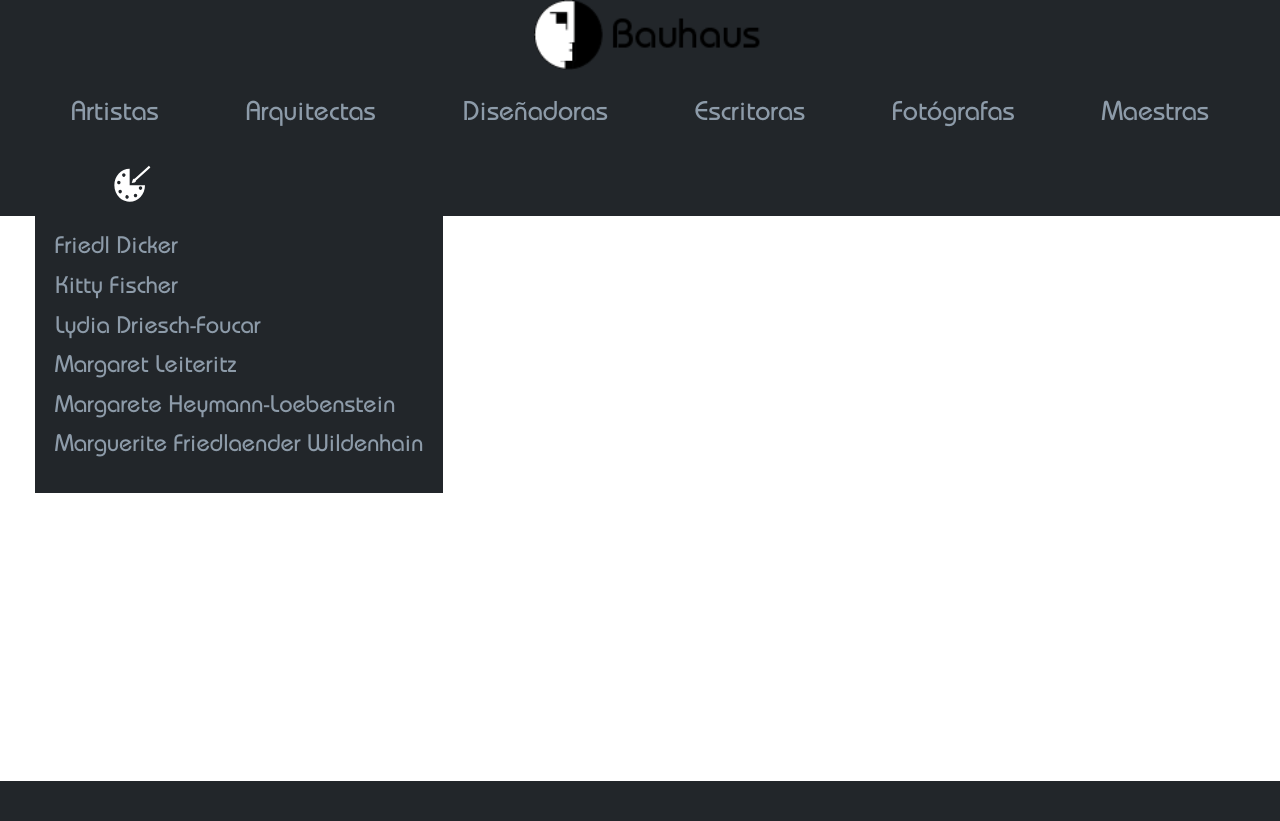
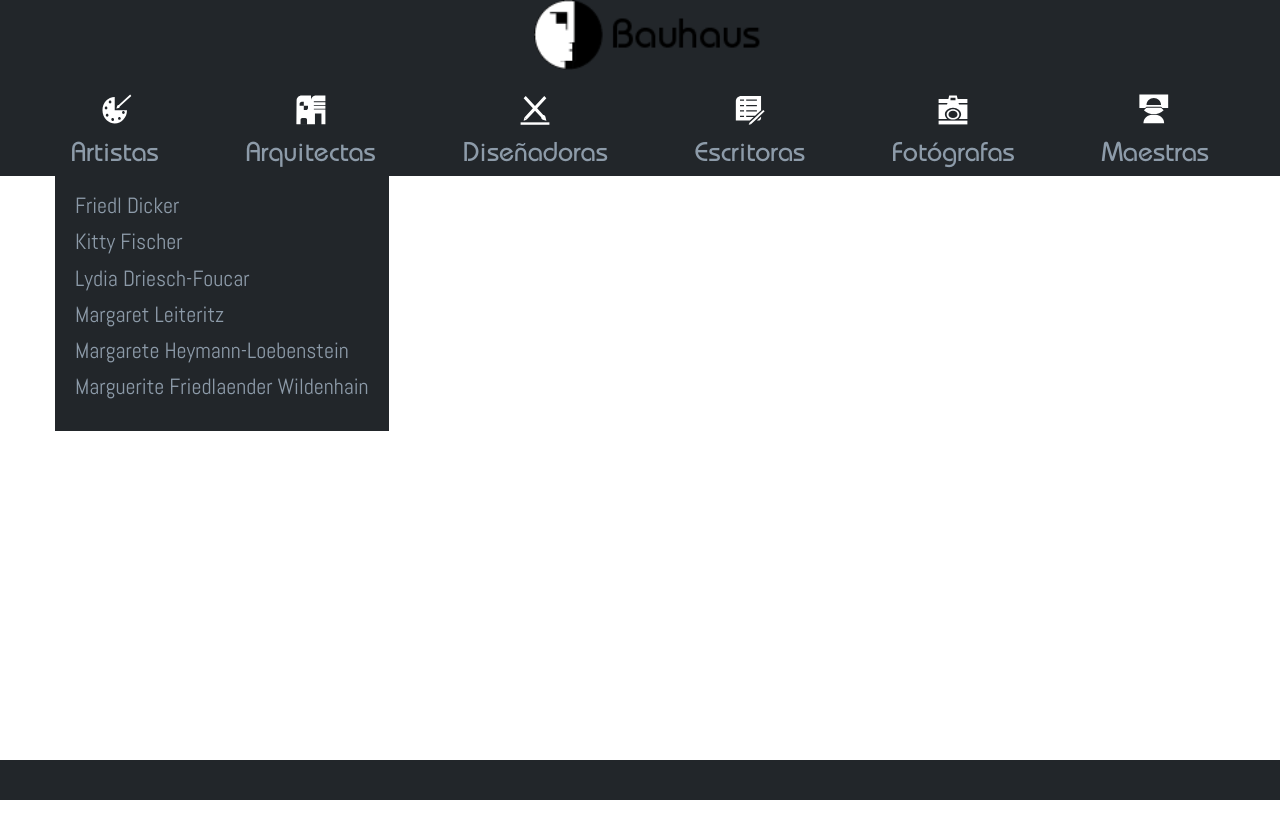
Before and after one commit to joshuadazar/bauhaus, a plain HTML site: page index.html in a window 1280 px wide. Both pictures are taken after a click on the item "Artistas". After the commit the page ends 800 px from the top, so only its background shows below. Drawn offline with Linux system fonts and the light colour scheme.

Commit message:
tipografia y tamaños submenu, iconos en menu pc

```diff
--- a/css/estilos.css
+++ b/css/estilos.css
@@ -32,13 +32,20 @@
   --title: 3rem;
   --parragaph:1.2rem;
   --menu:1.7rem;
-  --menu-item:1.5rem;
+  --menu-item:1.375rem;
 }
 
 /* Tipografía */
 @font-face {
 	font-family: 'bau';
 	src: url(../fuentes/bauhaus-std-medium.otf) format("truetype");
+	font-weight: normal;
+	font-style: normal;
+}
+
+@font-face {
+	font-family: 'abel';
+	src: url(../fuentes/Abel-Regular.ttf) format("truetype");
 	font-weight: normal;
 	font-style: normal;
 }
@@ -100,7 +107,9 @@ header nav .menu {
   max-width: auto;
   height:90px;
   margin: 0;
+  margin-top: 1rem;
   list-style: none;
+  z-index: 3;
 }
 
 header nav .menu li{
@@ -109,9 +118,13 @@ header nav .menu li{
   color: var(--grey1200);
   font-size: var(--menu);
   padding: 1rem;
+  display: flex;
+  flex-direction: column;
+  align-items: center;
+  gap: 10px;
 }
 
-header nav>ul li:hover {
+header nav> .menu li:hover {
   cursor: pointer;
   color: var(--white);
   font-size: var(--menu);
@@ -154,6 +167,8 @@ header nav>ul li:hover {
   cursor: pointer;
   color: var(--grey1200);
   padding-bottom: 0.5em;
+  font-family: 'abel';
+  font-size: var(--menu-item);
 }
 
 .submenu .women-list li:hover {
@@ -243,11 +258,13 @@ min-height: 5vh;
     background: var(--blue1);
     margin: 0;
     padding:0;
+    font-family: 'bau';
   }
 
   /* general styles roles menu */
   .mobile-menu-container .menu-mobile li, .mobile-menu-container .mobile-women-list .role-title {
     background: var(--blue1);
+    font-family: 'bau' !important;
     display: flex;
     justify-content: space-between;
   }
@@ -268,8 +285,8 @@ min-height: 5vh;
     text-shadow: 0 0 0 var(--grey1200);
     padding: 0.7em 1rem;
     border-bottom: 0.2px solid #ccc;
-    font-size: 1.5rem;
-    font-family: 'bau';
+    font-family: 'abel';
+  font-size: var(--menu-item);
     word-wrap: break-word;
   }
 
--- a/index.html
+++ b/index.html
@@ -21,12 +21,12 @@
       </figure>
       <nav>
         <ul id="menu" class="menu">
-            <li value="artistas">Artistas</li>
-            <li value="arquitectas">Arquitectas</li>
-            <li value="disenadoras">Diseñadoras</li>
-            <li value="escritoras">Escritoras</li>
-            <li value="fotografas">Fotógrafas</li>
-            <li value="maestras">Maestras</li>
+            <li value="artistas"> <img width="40px" src="./imagenes/icon-Artistas.svg"> Artistas </li>
+            <li value="arquitectas"><img width="40px" src="./imagenes/icon-Arquitectas.svg"> Arquitectas</li>
+            <li value="disenadoras"><img width="40px" src="./imagenes/icon-Disenadoras.svg"> Diseñadoras</li>
+            <li value="escritoras"><img width="40px" src="./imagenes/icon-Escritoras.svg"> Escritoras</li>
+            <li value="fotografas"><img width="40px" src="./imagenes/icon-Fotografas.svg"> Fotógrafas</li>
+            <li value="maestras"><img width="40px" src="./imagenes/icon-Maestras.svg"> Maestras</li>
         </ul>
       </nav>
   </header>
@@ -47,7 +47,7 @@
   <!-- submenu -->
   <section id="submenu" class="submenu">
     <div id="icon" class="icon-list-container">
-      <img id="iconRole" class="icon-Role" alt="arte">
+      <img style="display:none;" id="iconRole" class="icon-Role" alt="arte">
     </div>
     <div class="women-list-container">
       <article id="womenList" class="women-list">
--- a/js/index.js
+++ b/js/index.js
@@ -114,7 +114,7 @@
       let role= e.target.getAttribute("value")
       let positionX= window.scrollX + e.target.getBoundingClientRect().left
       changeSubmenuPosition(positionX, role)
-      changeIconrole(role)
+      // changeIconrole(role)
       showSubmenu()
 
       role==='artistas' && loadWomenList(womenArray['artistas']);
@@ -130,19 +130,19 @@
     hidesubmenu();
   });
 
-  function changeIconrole(icon) {
-    iconRole.style.setProperty('--animate-duration', '3s');
-    iconRole.setAttribute('src',`./imagenes/icon-${icon}.svg`)
-    iconRole.classList.remove("animate__flipInY");
-    iconRole.classList.add("animate__animated","animate__flipInY", "animate__infinite");
-  }
+  // function changeIconrole(icon) {
+  //   iconRole.style.setProperty('--animate-duration', '3s');
+  //   iconRole.setAttribute('src',`./imagenes/icon-${icon}.svg`)
+  //   iconRole.classList.remove("animate__flipInY");
+  //   iconRole.classList.add("animate__animated","animate__flipInY", "animate__infinite");
+  // }
 
   function changeSubmenuPosition(pos, role) {
-    iconRole.style.position="relative";
-    iconRole.style.left= `${pos + 50}px`
+    // iconRole.style.position="relative";
+    // iconRole.style.left= `${pos + 50}px`
 
     womenList.style.position="relative"
-    womenList.style.left= `${pos -20}px`
+    womenList.style.left= `${pos }px`
   }
 
   function hidesubmenu() {
```
Also changed, not shown: fuentes/Abel-Regular.ttf (added).
